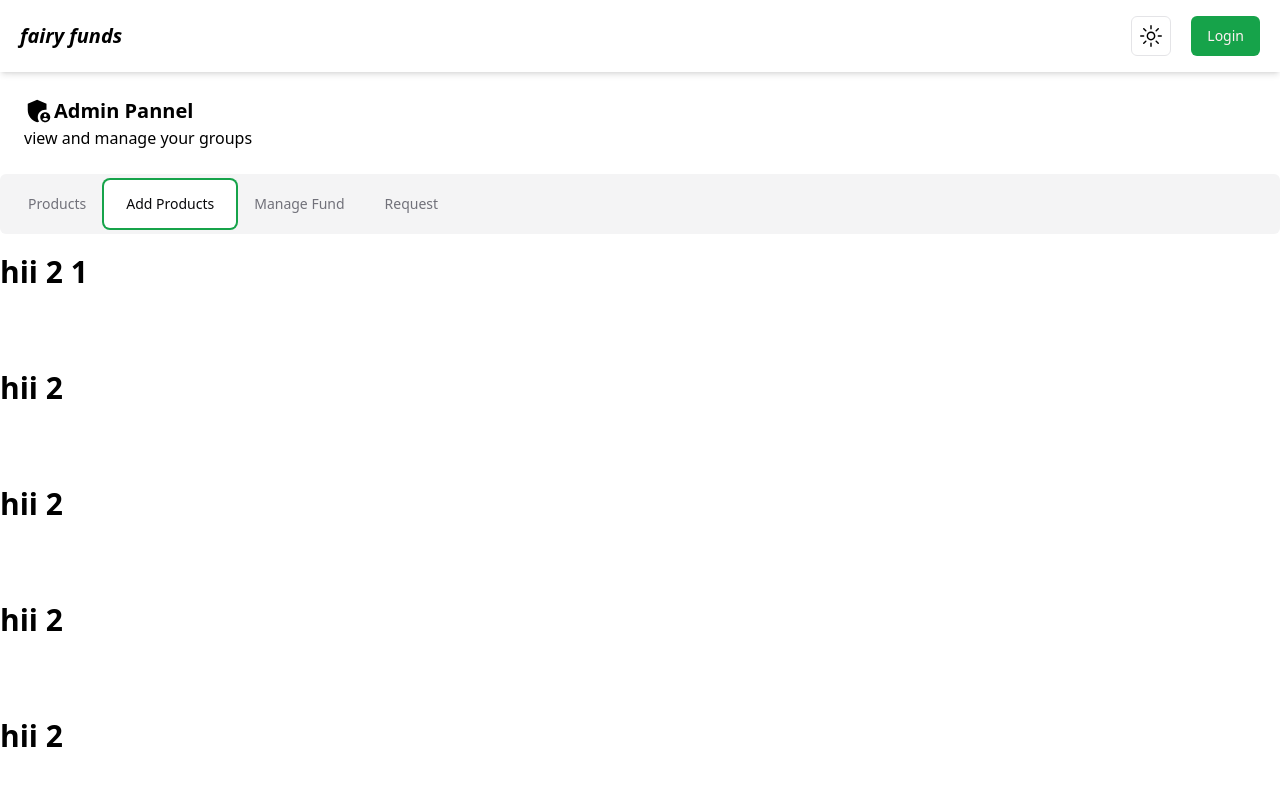
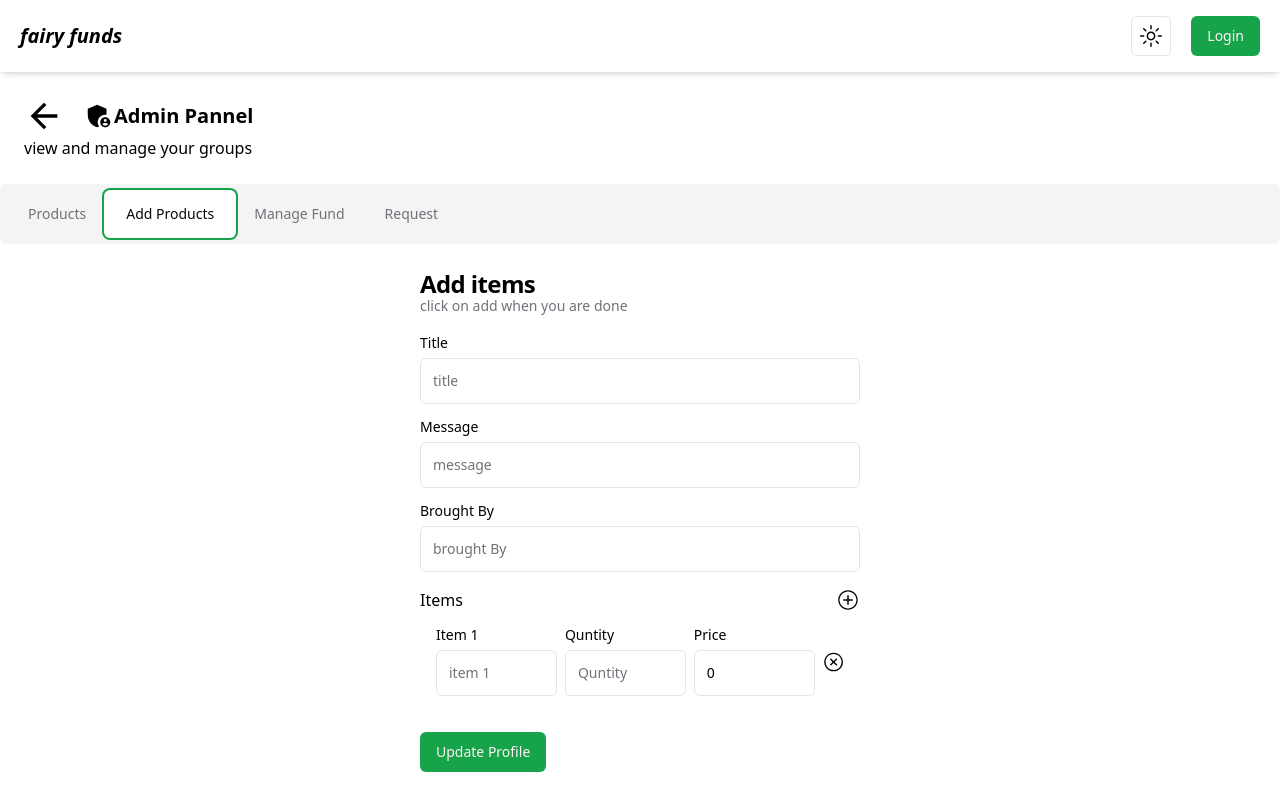
Before and after one commit to legcy143/fairyfundweb, a Next.js app: page /groups/1/admin in a window 1280 px wide. Both pictures are taken after a click on the tab "Add Products". Built offline with nearby package versions, Linux system fonts and the light colour scheme; no server answers.

Commit message:
update site

```diff
--- a/src/app/groups/[groupID]/additem/page.tsx
+++ /dev/null
@@ -1,86 +0,0 @@
-"use client"
-import { useAuth } from '@/store/useAuth'
-import { useGroup } from '@/store/useGroup'
-import React, { useEffect } from 'react'
-import * as z from "zod"
-import { zodResolver } from "@hookform/resolvers/zod"
-import { useForm } from "react-hook-form"
-import { Button } from "@/components/ui/button"
-import {
-    Form,
-    FormControl,
-    FormDescription,
-    FormField,
-    FormItem,
-    FormLabel,
-    FormMessage,
-} from "@/components/ui/form"
-import { Input } from "@/components/ui/input"
-
-
-export default function AddItem() {
-    const { addNewItem }: any = useGroup()
-    const { isLogged }: any = useAuth()
-
-    const formSchema = z.object({
-        userName: z.string().min(3, {
-            message: "invalid userName",
-        }),
-        password: z.string().min(1, {
-            message: "invalid password",
-        }),
-    })
-    const form = useForm<z.infer<typeof formSchema>>({
-        resolver: zodResolver(formSchema),
-        defaultValues: {
-            userName: "",
-            password: "",
-        },
-    })
-
-    function onSubmit(values: z.infer<typeof formSchema>) {
-        console.log(values)
-    }
-
-
-    if (!isLogged) {
-        return <div>it seems you are not logged in</div>
-    }
-    return (
-        <main className='p-2 py-5'>
-        <Form {...form}>
-          <form onSubmit={form.handleSubmit(onSubmit)} className="space-y-8 p-5 max-w-sm m-auto bg-secondary rounded-md">
-            {/* single form field */}
-            <FormField
-              control={form.control}
-              name="userName"
-              render={({ field }) => (
-                <FormItem>
-                  <FormLabel>username</FormLabel>
-                  <FormControl>
-                    <Input placeholder="username" {...field} />
-                  </FormControl>
-                  <FormMessage />
-                </FormItem>
-              )}
-            />
-            <FormField
-              control={form.control}
-              name="password"
-              render={({ field }) => (
-                <FormItem>
-                    <FormLabel>Password</FormLabel>
-                  <FormControl>
-                    <Input placeholder="" {...field}
-                    />
-                  </FormControl>
-                  <FormMessage />
-                </FormItem>
-              )}
-            />
-            <Button className='w-full mt-5' type="submit">login</Button>
-          </form>
-        </Form>
-      </main>
-    )
-}
--- /dev/null
+++ b/src/app/groups/[groupID]/admin/AddItem.tsx
@@ -0,0 +1,94 @@
+"use client"
+import LabelWithInput from '@/components/local/LableWithInput'
+import { Button } from '@/components/ui/button'
+import { Card, CardContent, CardDescription, CardTitle } from '@/components/ui/card'
+import { Checkbox } from '@/components/ui/checkbox'
+import { Input } from '@/components/ui/input'
+import { Label } from '@/components/ui/label'
+import { RadioGroupItem } from '@/components/ui/radio-group'
+import { useGroup } from '@/store/useGroup'
+import { RadioGroup } from '@radix-ui/react-radio-group'
+import React, { useState } from 'react'
+import { IoIosAddCircleOutline } from "react-icons/io";
+import { RxCrossCircled } from "react-icons/rx";
+
+
+export default function AddItem() {
+  const { }: any = useGroup()
+  type AddItemDataTypes = {
+    title: string;
+    message: string;
+    broughtBy: string;
+    item: {
+      name: string,
+      quantity: string,
+      price: number,
+    }[];
+  };
+  const [itemData, setitemData] = useState<AddItemDataTypes>({
+    title: "",
+    message: "",
+    broughtBy: "",
+    item: [
+      { name: "", quantity: "", price: 0 }
+    ]
+  })
+  const AddItemBlock = ()=>{
+    setitemData(e=>({...e , item:[...e.item,{name:"" ,quantity:"",price:0}]}))
+  }
+  const removeItemBlock = (index:number|string)=>{
+    let arr:{name:string,quantity:string,price:number}[] = itemData.item.filter((e:any,i)=>{return e = i != index})
+    console.log(arr , index)
+    setitemData(e=>({...e , item:[...arr]}))
+  }
+  const handleOnChange = (key: string, value: string | boolean) => {
+    setitemData((e => ({ ...e, [key]: value })))
+  }
+  return (
+    <main className='p-5 max-w-[30rem] m-auto'>
+      <CardTitle>Add items</CardTitle>
+      <CardDescription>click on add when you are done</CardDescription>
+      <section className="flex flex-col gap-4 my-5">
+        <LabelWithInput value={itemData.title}
+          label='title' onChangeText={(e) => handleOnChange('title', e)} />
+        <LabelWithInput
+          value={itemData.message}
+          label='message'
+          onChangeText={(e) => handleOnChange('message', e)} />
+        <LabelWithInput
+          value={itemData.broughtBy}
+          label='brought By'
+          onChangeText={(e) => handleOnChange('broughtBy', e)} />
+        <div>
+          <h1 className='flex items-center justify-between'>
+            Items
+            <IoIosAddCircleOutline className='h-6 w-6' onClick={AddItemBlock}/>
+            </h1>
+          <div className='flex flex-col gap-4 p-4'>
+            {itemData?.item?.map((e, i) => {
+              return (
+                <div className='flex gap-2 items-center justify-center' key={i}>
+                  <LabelWithInput
+                    value={e.name}
+                    label={`item ${i+1}`}
+                    onChangeText={(e) => handleOnChange(`e.name`, e)} />
+                  <LabelWithInput
+                    value={e.quantity}
+                    label='Quntity'
+                    onChangeText={(e) => handleOnChange('broughtBy', e)} />
+                  <LabelWithInput
+                    value={e.price}
+                    label='price'
+                    type='number'
+                    onChangeText={(e) => handleOnChange('broughtBy', e)} />
+                    <RxCrossCircled className='h-10 w-10' onClick={()=>removeItemBlock(i)}/>
+                </div>
+              )
+            })}
+          </div>
+        </div>
+      </section>
+      <Button onClick={() => console.log(itemData)}>Update Profile</Button>
+    </main>
+  )
+}
--- a/src/app/groups/[groupID]/admin/page.tsx
+++ b/src/app/groups/[groupID]/admin/page.tsx
@@ -5,9 +5,14 @@ import NotFound from '../NotFound'
 import { MdAdminPanelSettings } from "react-icons/md";
 import { useGroup } from '@/store/useGroup'
 import { useParams } from 'next/navigation';
+import { IoMdArrowBack } from "react-icons/io";
+import { useRouter } from 'next/navigation';
+import AddItem from './AddItem';
+
 
 export default function page() {
   const { localFetchGroupByID, groupById } = useGroup();
+  const router = useRouter()
   const param = useParams();
   useEffect(() => {
     localFetchGroupByID(param.groupID as string)
@@ -22,7 +27,7 @@ export default function page() {
     },
     {
       value: "add products",
-      component: <TestMe />
+      component: <AddItem />
     },
     {
       value: "manage fund",
@@ -37,8 +42,9 @@ export default function page() {
     <main className='h-full overflow-hidden'>
       <Tabs defaultValue={tabOptions[0].value} className='max-h-[100%]  overflow-auto'>
         <div className='flex items-center justify-between p-5 flex-wrap'>
-          <div className='w-fit p-1'>
-            <h1 className='font-bold text-xl flex items-center '><MdAdminPanelSettings size={30} /> Admin Pannel</h1>
+          <div className='w-fit p-1 relative'>
+
+            <h1 className='font-bold text-xl flex items-center '><IoMdArrowBack onClick={()=>router.back()} className='h-10 w-10 mr-5'/> <MdAdminPanelSettings size={30} /> Admin Pannel</h1>
             <p>view and manage your groups</p>
           </div>
           {/* <h1 className='p-1'>"group name</h1> */}
--- a/src/app/page.tsx
+++ b/src/app/page.tsx
@@ -1,32 +1,53 @@
 "use client"
 import NotLogged from '@/components/local/NotLogged'
+import { Avatar, AvatarFallback, AvatarImage } from '@/components/ui/avatar'
 import { Button } from '@/components/ui/button'
 import { useAuth } from '@/store/useAuth'
 import { useGroup } from '@/store/useGroup'
 import Image from 'next/image'
 import Link from 'next/link'
+import { useRouter } from 'next/navigation'
+import { IoIosArrowForward } from "react-icons/io";
+import { FaUsers } from "react-icons/fa";
+
+
 
 export default function Home() {
   const { myGroups }: any = useGroup();
   const { isLogged }: any = useAuth();
+  const router = useRouter();
   if (!isLogged) {
     return <NotLogged />
   }
   return (
-    <main className='p-5'>
+    <main className='p-5 md:p-16'>
+      <div className='flex items-center justify-between gap-5'>
         <h1 className='text-xl font-semibold capitalize my-3'>my groups</h1>
+        <Link href={"/groups/new"}>
+          <Button> + new</Button>
+        </Link>
+      </div>
+      {myGroups.length == 0 ? <>No groups found </> :
+        <div className='flex flex-wrap py-3'>
           {myGroups?.map((e: any) => {
-        console.log(e)
             return (
               <>
-            <Link href={`/groups/${e._id}`}>
-              <Button variant={'outline'}>
-                {e.groupName}
-              </Button>
-            </Link> <br />
+                  <div className='p-5 rounded-lg shadow-sm flex gap-5 border cursor-pointer border-primary-foreground items-center justify-center w-full max-w-[25rem]' onClick={() => { router.push(`/groups/${e._id}`) }}>
+                    <Avatar className="h-16 w-16">
+                      <AvatarImage alt="User Logo" src="/placeholder.svg?height=64&width=64" />
+                      <AvatarFallback>{e?.groupName[0]?.toUpperCase()}</AvatarFallback>
+                    </Avatar>
+                    <div className='flex flex-col items-start flex-1 w-full mr-auto'>
+                      <h1 className='truncate w-full'>{e?.groupName}</h1>
+                      <p className='truncate w-full'>{e?.groupBio}</p>
+                      <p className='truncate text-right flex items-center justify-start gap-2 w-full'>{e?.users.length} <FaUsers /></p>
+                    </div>
+                    <IoIosArrowForward />
+                  </div>
                </>
             )
           })}
+        </div>}
     </main>
   )
 }
--- a/src/components/local/LableWithInput.tsx
+++ b/src/components/local/LableWithInput.tsx
@@ -1,15 +1,24 @@
 "use client"
 import { useState } from "react";
-import { Input } from "../ui/input";
+import { Input, InputProps } from "../ui/input";
 import { Label } from "../ui/label";
+
+interface LabelWithInputProps extends InputProps{
+    maxLength?:number,
+    label?:string | any,
+    placeholder?:string,
+    value?:string | any,
+    onChangeText?:((e:string)=>void)
+}
 
 export default function LabelWithInput({
     maxLength = 200,
     label = "",
     placeholder = "",
     value = "",
-    onChangeText = (e: string) => { }
-}) {
+    onChangeText = (e: string) => { },
+    ...props
+}:LabelWithInputProps) {
     const [Val, setVal] = useState(value)
     return (
         <div className="flex flex-col gap-2">
@@ -21,6 +30,7 @@ export default function LabelWithInput({
                 onChange={(e) => { onChangeText(e.target.value); setVal(e.target.value); }} className="col-span-3"
                 autoComplete={'off'}
                 maxLength={maxLength}
+                {...props}
             />
         </div>
     )
--- a/src/store/useGroup.ts
+++ b/src/store/useGroup.ts
@@ -56,15 +56,15 @@ export const useGroup = create((set: any) => ({
     // admin actions
     addNewItem: async (data: any) => {
         try {
-            let res: any = await axios.get(`${API_URL}/group/additem`, { headers })
+            let res: any = await axios.post(`${API_URL}/group/additem`, data, { headers })
             if (res.data.success) {
-                console.log("groups from fetching ", res)
                 set({
                     myGroups: res.data.groups
                 })
             }
         } catch (e) {
-            console.log("fetch groups error ", e)
+            toast.error("failed to add product")
+            console.log("error in adding products", e)
         }
         finally {
             set({
```
Lines whose indentation alone changed are shown as unchanged.
